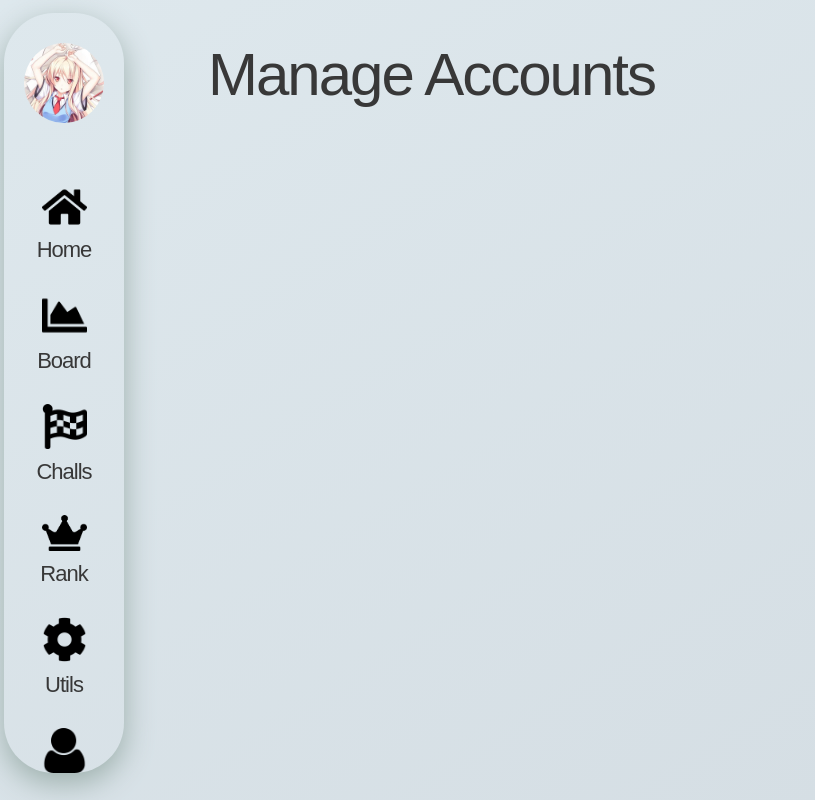
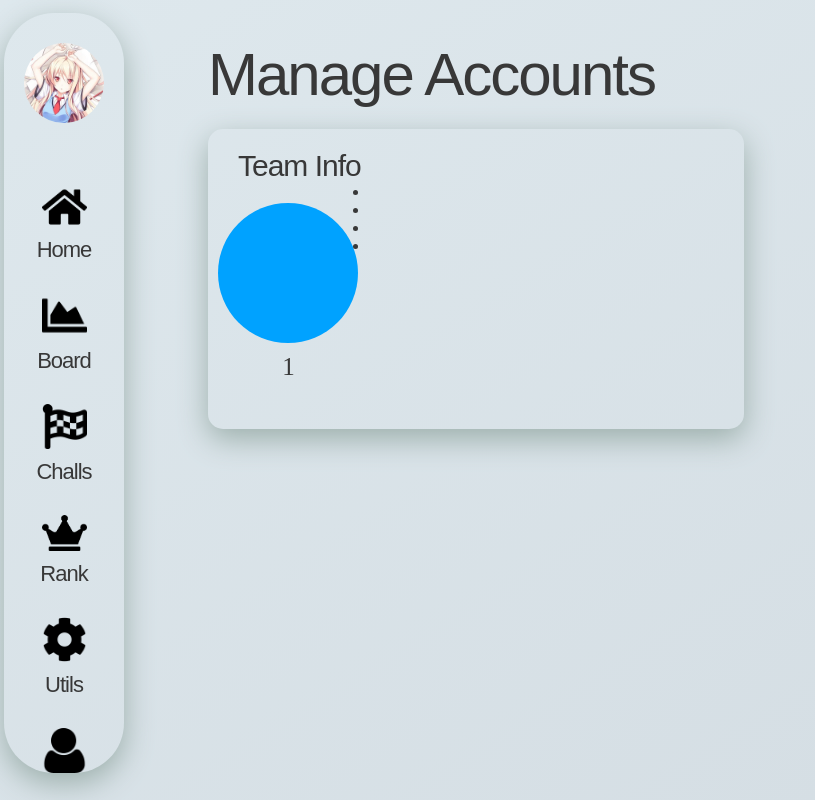
Before and after one commit to Endcat/ciscn-ctfplatform, a Vue app: page /manage/account/1 in a window 1280 px wide. Shown: the whole page, without its empty margins (0-815 px from the left). Built offline with nearby package versions, Linux system fonts and the light colour scheme.

Commit message:
Update 20200524

```diff
--- a/src/views/ManageAccount.vue
+++ b/src/views/ManageAccount.vue
@@ -2,6 +2,25 @@
     <div id="manage-account">
         <div :style="$store.state.activeScheme.fontColor" class="mgr-account-title">
             Manage Accounts
+        </div>
+        <div class="account-info" :style="$store.state.activeScheme.boxShadow">
+            <div class="account-info-title">
+                Team Info
+            </div>
+            <div class="team-left-wrapper">
+                <div class="team-avatar"></div>
+                <div class="team-name">
+                    {{this.$route.params.id}}
+                </div>
+            </div>
+            <div class="team-right-wrapper">
+                <ul class="team-info-list">
+                    <li></li>
+                    <li></li>
+                    <li></li>
+                    <li></li>
+                </ul>
+            </div>
         </div>
     </div>
 </template>
@@ -28,4 +47,50 @@
         font-weight: lighter;
         letter-spacing: -2px;
     }
+    .account-info{
+        position: relative;
+        width: 50%;
+        border-radius: 15px;
+        height: 300px;
+        margin-top: 20px;
+    }
+    .account-info-title{
+        position: relative;
+        padding-top: 20px;
+        padding-left: 30px;
+        font-size: 30px;
+        font-family: "Microsoft YaHei", sans-serif;
+        font-weight: normal;
+        letter-spacing: -1px;
+    }
+    .team-avatar{
+        position: relative;
+        text-align: center;
+        width: 140px;
+        height: 140px;
+        border-radius: 75px;
+        line-height: 140px;
+        font-size: 35px;
+        margin: 0 auto;
+        margin-top: 20px;
+        background: #00a2ff;
+    }
+    .team-left-wrapper{
+        text-align: center;
+        float: left;
+        width: 30%;
+        height: 80%;
+    }
+    .team-right-wrapper{
+        float: left;
+        width: 70%;
+        height: 80%;
+    }
+    .team-name{
+        padding-top: 10px;
+        font-size: 25px;
+    }
+    .team-info-list{
+
+    }
 </style>
--- a/src/views/ManageChalls.vue
+++ b/src/views/ManageChalls.vue
@@ -2,6 +2,11 @@
     <div id="manage-chall">
         <div :style="$store.state.activeScheme.fontColor" class="mgr-chall-title">
             Manage Challenges
+        </div>
+        <div class="chall-info" :style="$store.state.activeScheme.boxShadow">
+            <div class="chall-info-title">
+                Challenge Info
+            </div>
         </div>
     </div>
 </template>
@@ -28,4 +33,18 @@
         font-weight: lighter;
         letter-spacing: -2px;
     }
+    .chall-info{
+        position: relative;
+        width: 50%;
+        border-radius: 15px;
+    }
+    .chall-info-title{
+        position: relative;
+        padding-top: 20px;
+        padding-left: 30px;
+        font-size: 30px;
+        font-family: "Microsoft YaHei", sans-serif;
+        font-weight: normal;
+        letter-spacing: -1px;
+    }
 </style>
```
Also changed, not shown: src/views/ChallInfo.vue (added, +29 -0 lines).
